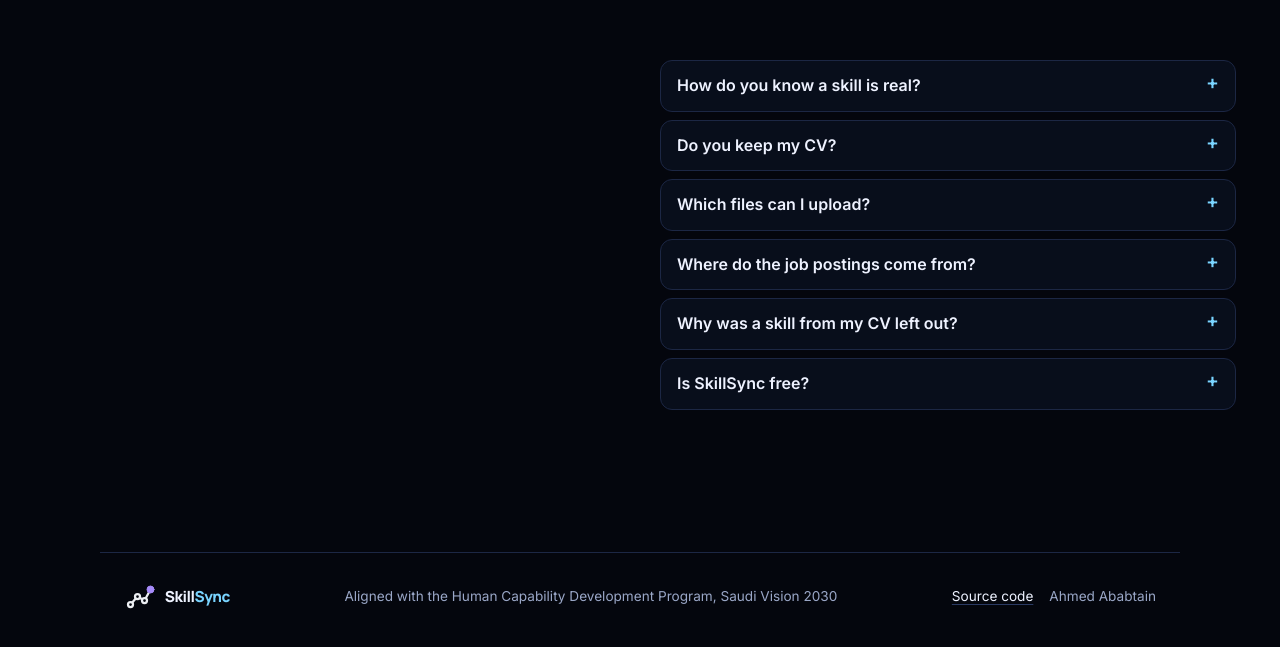
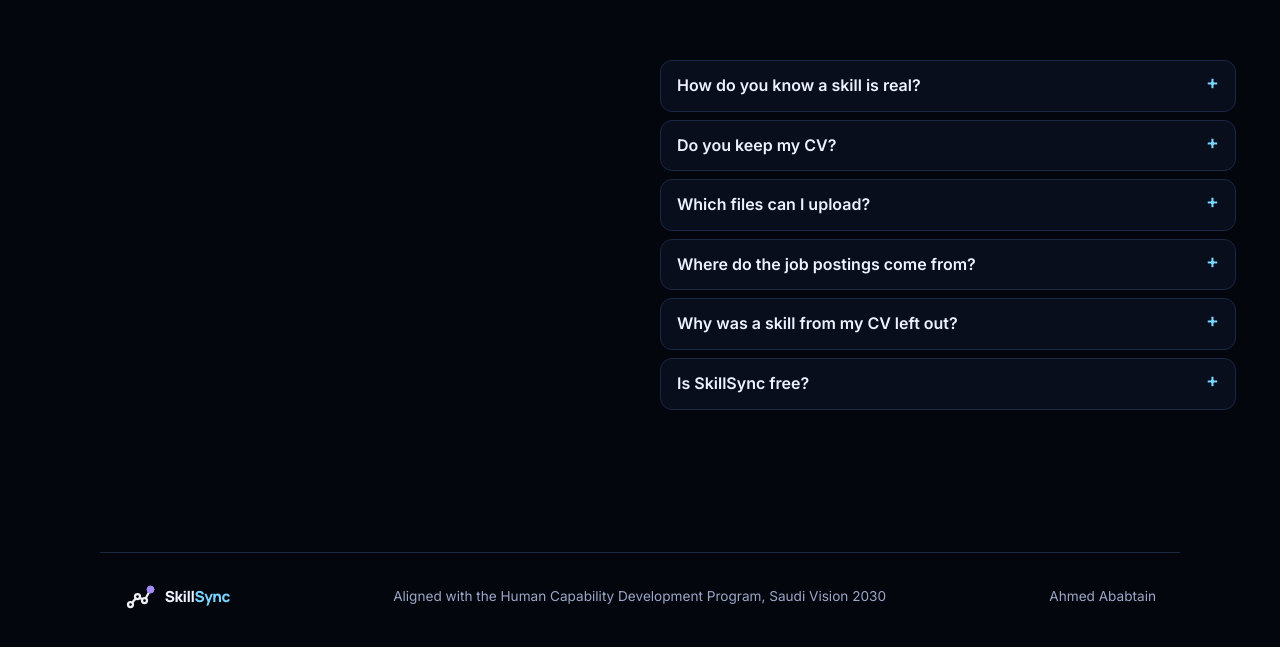
Before and after one commit to aalbabtain/skillsync, a React (Vite) app in the folder web/: page / in a window 1280 px wide. Shown: the part 3193-3840 px from the top of the page. Built offline with nearby package versions, Linux system fonts and the light colour scheme; no server answers.

Commit message:
style: drop the source code link from the landing footer
The footer keeps the logo, the Vision 2030 line and the author's name.
The repository stays public and the README names it as the site's source.

```diff
--- a/web/src/components/Landing.tsx
+++ b/web/src/components/Landing.tsx
@@ -319,17 +319,7 @@ export default function Landing({ onStart, counterCode }: Props) {
       <footer className="site-foot wrap">
         <Logo />
         <span>{t("foot_vision")}</span>
-        <span className="foot-meta">
-          <a
-            className="foot-link"
-            href="https://github.com/aalbabtain/skillsync"
-            target="_blank"
-            rel="noreferrer"
-          >
-            {t("source_code")}
-          </a>
-          <span dir="ltr">Ahmed Ababtain</span>
-        </span>
+        <span dir="ltr">Ahmed Ababtain</span>
       </footer>
 
       {fieldReady && (
--- a/web/src/i18n.tsx
+++ b/web/src/i18n.tsx
@@ -25,7 +25,6 @@ const en = {
   q5: "Why was a skill from my CV left out?",
   a5: "SkillSync keeps a skill only when a line in your CV clearly shows it. If one was left out, add it by hand on the skills step. It will show as needing proof until your CV shows it.",
   foot_vision: "Aligned with the Human Capability Development Program, Saudi Vision 2030",
-  source_code: "Source code",
 
   eyebrow: "Skills, checked against the market",
   hero: "Know your skills.",
@@ -223,7 +222,6 @@ const ar: Record<MessageKey, string> = {
   q5: "لماذا استُبعدت مهارة موجودة في سيرتي؟",
   a5: "يحتفظ SkillSync بالمهارة فقط إذا أظهرها سطر في سيرتك بوضوح. إذا استُبعدت مهارة، أضفها يدويًا في خطوة المهارات، وستظهر على أنها تحتاج إلى إثبات حتى تُظهرها سيرتك.",
   foot_vision: "يتوافق مع برنامج تنمية القدرات البشرية ضمن رؤية السعودية 2030",
-  source_code: "الشيفرة المصدرية",
 
   eyebrow: "مهاراتك في ميزان سوق العمل",
   hero: "اعرف مهاراتك.",
--- a/web/src/index.css
+++ b/web/src/index.css
@@ -1182,25 +1182,6 @@ a {
   align-items: center;
 }
 
-.foot-meta {
-  display: inline-flex;
-  flex-wrap: wrap;
-  align-items: center;
-  gap: 1rem;
-}
-
-.foot-link {
-  color: var(--text);
-  text-decoration: underline;
-  text-decoration-color: var(--line2);
-  text-underline-offset: 3px;
-}
-
-.foot-link:hover {
-  color: var(--accent);
-  text-decoration-color: var(--accent);
-}
-
 .privacy-note {
   margin: -0.4rem 0 1rem;
   padding-inline-start: 0.7rem;
```
